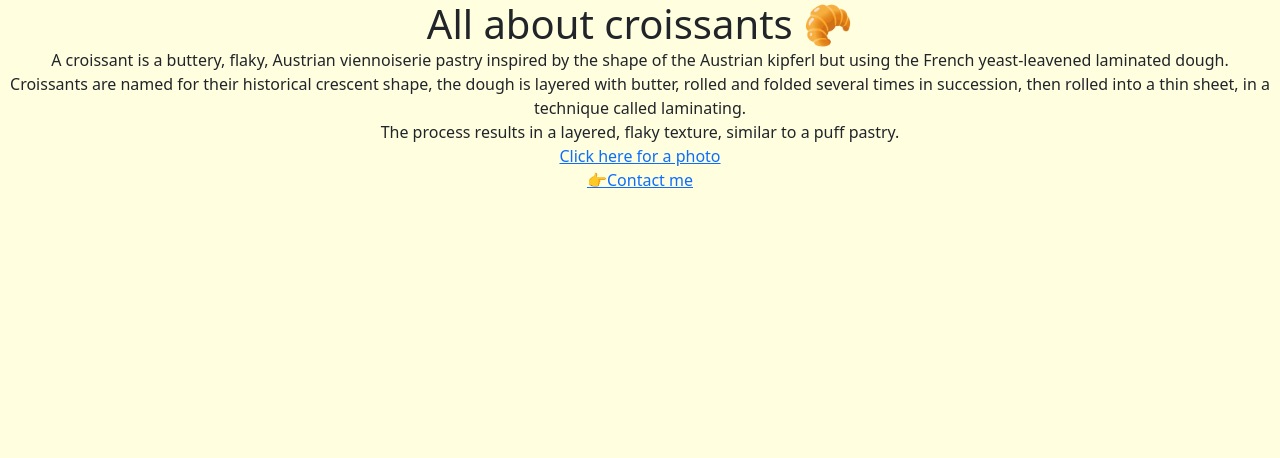
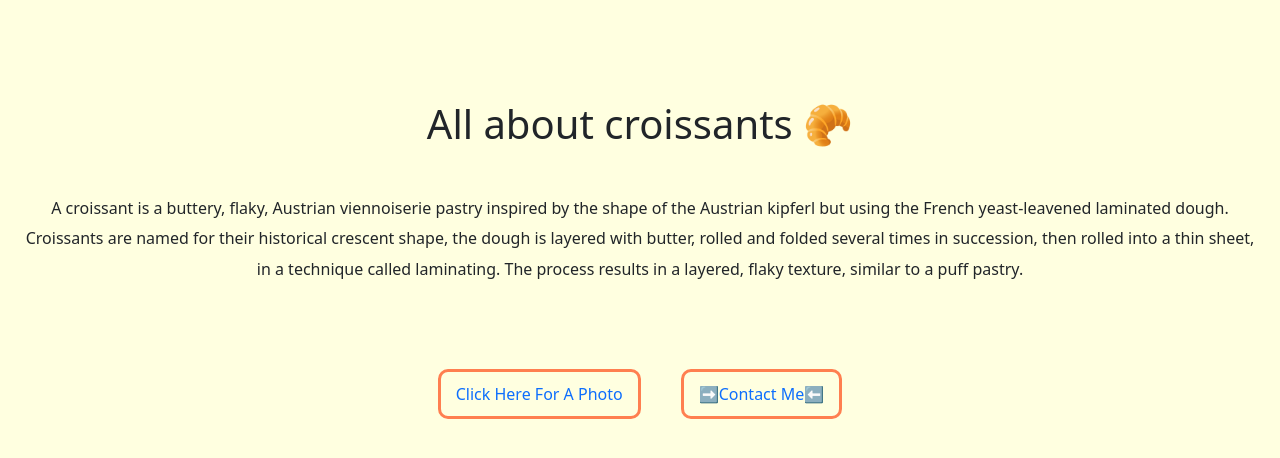
Before and after one commit to erina92/croissant-responsive-project-week-3, a plain HTML site: page index.html in a window 1280 px wide. Drawn offline with nearby package versions, Linux system fonts and the light colour scheme.

Commit message:
fixed dome css and html

```diff
--- a/css/styles.css
+++ b/css/styles.css
@@ -7,21 +7,47 @@ img {
 
 body {
   background: lightyellow;
+  margin-top: 100px;
 }
 
 h1,
 h6 {
   text-align: center;
-  margin: 0 auto;
+  margin: 100 50px;
 }
 
 p {
   text-align: center;
-  line-height: 1.5;
-  margin: 0 auto;
+  line-height: 1.9;
+  margin: 20px auto;
+  padding: 25px;
 }
 
-a {
-  display: block;
-  text-align: center;
+.links {
+  display: flex;
+  margin-top: 40px;
+  justify-content: center;
 }
+
+.links a {
+  margin: 20px;
+  border-radius: 4px;
+  padding: 10px 15px 10px 15px;
+  text-decoration: none;
+  text-transform: capitalize;
+  border: 3px solid coral;
+  border-radius: 10px;
+}
+
+.links a:visited {
+  color: blue;
+}
+
+footer {
+  margin: 50px;
+}
+
+.email {
+  margin: 40px;
+  font-weight: bold;
+}
--- a/index.html
+++ b/index.html
@@ -22,15 +22,15 @@
     <p>
       A croissant is a buttery, flaky, Austrian viennoiserie pastry inspired by
       the shape of the Austrian kipferl but using the French yeast-leavened
-      laminated dough. <br />
-      Croissants are named for their historical crescent shape, the dough is
-      layered with butter, rolled and folded several times in succession, then
-      rolled into a thin sheet, in a technique called laminating. <br />
-      The process results in a layered, flaky texture, similar to a puff pastry.
+      laminated dough. Croissants are named for their historical crescent shape,
+      the dough is layered with butter, rolled and folded several times in
+      succession, then rolled into a thin sheet, in a technique called
+      laminating. The process results in a layered, flaky texture, similar to a
+      puff pastry.
     </p>
-    <footer>
+    <footer class="links">
       <a href="/photo.html" title="Photo">Click here for a photo</a>
-      <a href="/contact.html" title="Contact">👉Contact me</a>
+      <a href="/contact.html" title="Contact">➡️Contact me⬅️</a>
     </footer>
   </body>
 </html>
```
Also changed, not shown: contact.html (+4 -2 lines), photo.html (+13 -3 lines).
